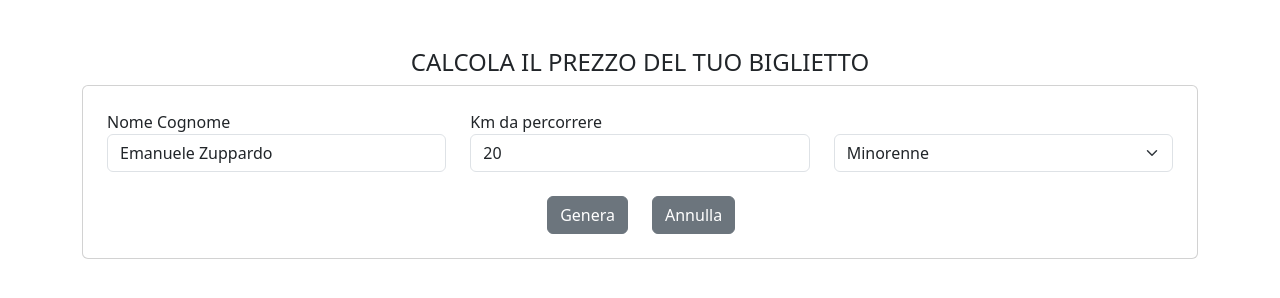
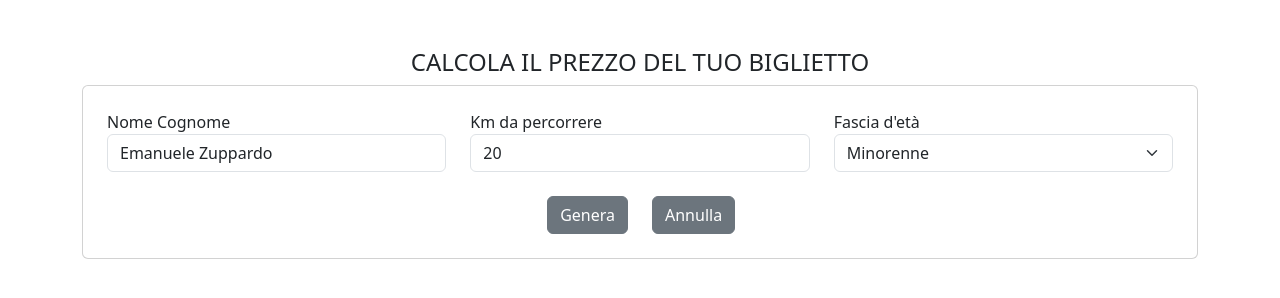
Before and after one commit to emazupp/js-biglietto-treno-form, a plain HTML site: page index.html in a window 1280 px wide. Drawn offline with nearby package versions, Linux system fonts and the light colour scheme.

Commit message:
add label select

```diff
--- a/index.html
+++ b/index.html
@@ -44,7 +44,8 @@
               required
             />
           </div>
-          <div class="col-4 d-flex justify-content-center pt-4">
+          <div class="col-4 d-flex flex-column justify-content-center">
+            <label for="age-select">Fascia d'età</label>
             <select class="form-select" id="age-select">
               <option>Minorenne</option>
               <option>Maggiorenne</option>
```
